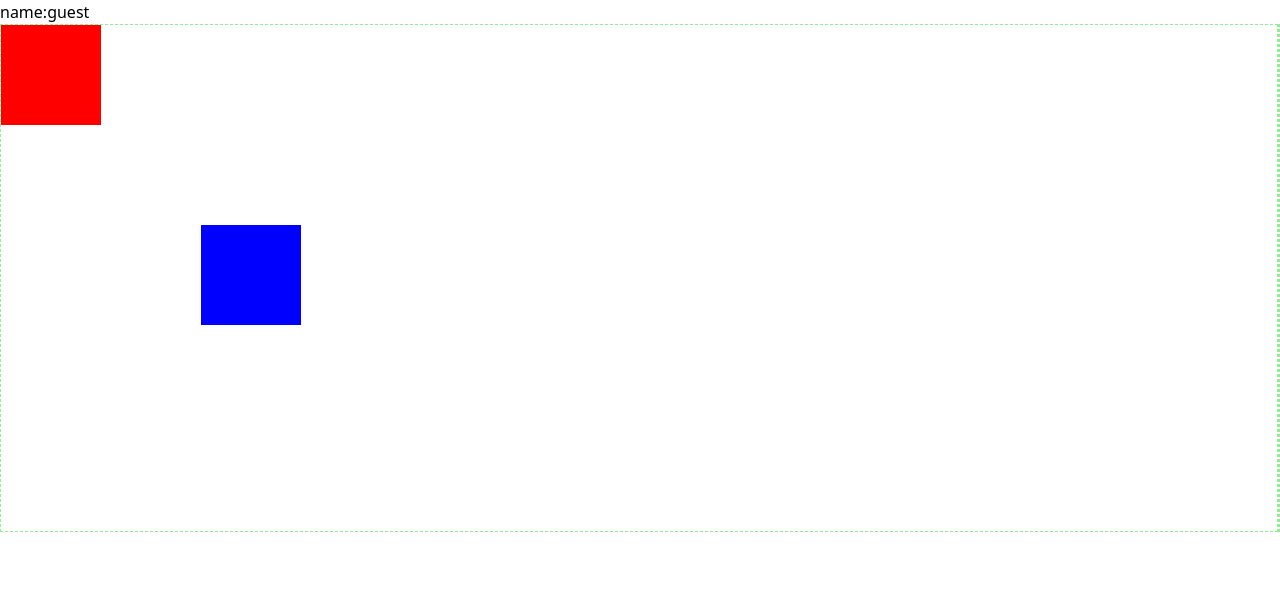
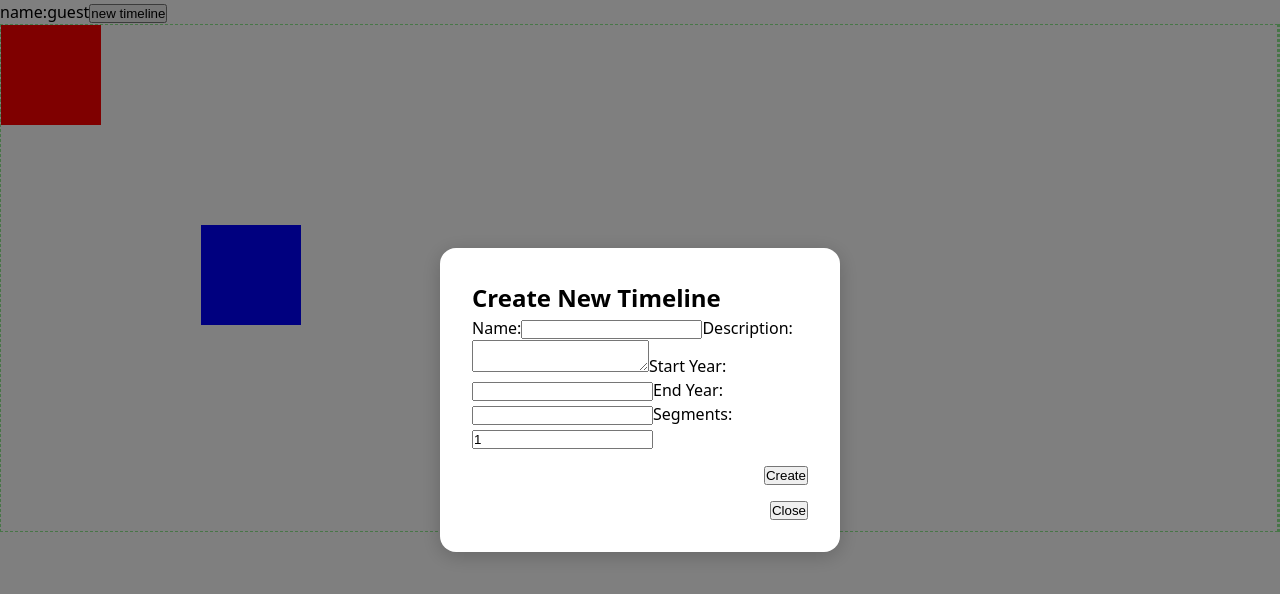
Before and after one commit to Samugcor/TFC_DAM_Samuel_Iglesias, a React (Vite) app in the folder client/react-client/: page /timeline in a window 1280 px wide. Shown: the top 594 px of the page. Built offline with nearby package versions, Linux system fonts and the light colour scheme.

Commit message:
feat: class TimeLine allows to create basic Timelines

```diff
--- a/client/react-client/src/App.jsx
+++ b/client/react-client/src/App.jsx
@@ -5,7 +5,7 @@ import LogIn from './LogIn';
 import './styles/App.css';
 import { BrowserRouter, Routes, Route, Link } from 'react-router-dom';
 import HomePage from './HomePage';
-import TimeLine from './TimeLine';
+import TimeLineEditor from './TimeLineEditor';
 
 function App() {
 
@@ -14,8 +14,8 @@ function App() {
       <Routes>
         <Route path="/" element={< LogIn/>} />
         <Route path="/home" element={< HomePage/>} />
-        <Route path='/timeline' element={<TimeLine/>} />
-        <Route path='/timeline/:timelineID' element={<TimeLine/>} />
+        <Route path='/timeline' element={<TimeLineEditor/>} />
+        <Route path='/timeline/:timelineID' element={<TimeLineEditor/>} />
       </Routes>
     </BrowserRouter>
   )
--- /dev/null
+++ b/client/react-client/src/ErrorModal.jsx
@@ -0,0 +1,9 @@
+import Modal from "./Modal";
+
+export default function ErrorModal({ message, onClose }) {
+  return (
+    <Modal title="Error" onClose={onClose}>
+      <p>{message}</p>
+    </Modal>
+  );
+}
--- /dev/null
+++ b/client/react-client/src/Modal.jsx
@@ -0,0 +1,18 @@
+import "./styles/Modal.css";
+
+export default function Modal({ title, children, onClose }) {
+  return (
+    <div className="modal-backdrop" onClick={onClose}>
+      <div
+        className="modal"
+        onClick={(e) => e.stopPropagation()} // prevent closing when clicking inside
+      >
+        {title && <h2>{title}</h2>}
+        <div className="modal-content">{children}</div>
+        <div className="modal-actions">
+          <button onClick={onClose}>Close</button>
+        </div>
+      </div>
+    </div>
+  );
+}
--- /dev/null
+++ b/client/react-client/src/NewTimeLineModal.jsx
@@ -0,0 +1,89 @@
+// ./NewTimeLineModal.jsx
+import Modal from "./Modal";
+import { useState } from "react";
+
+export default function NewTimeLineModal({ onCreate, onClose }) {
+  const [timeline, setTimeline] = useState({
+    name: "",
+    description: "",
+    anioInicio: "",
+    anioFin: "",
+    segmentos: 1,
+  });
+
+  const handleCreate = () => {
+    // Validate required fields
+    if (!timeline.name || !timeline.anioInicio || !timeline.anioFin) {
+      alert("Please fill in name, start year and end year.");
+      return;
+    }
+    // Convert years to numbers
+    const prepared = {
+      ...timeline,
+      anioInicio: Number(timeline.anioInicio),
+      anioFin: Number(timeline.anioFin),
+    };
+    onCreate(prepared);
+  };
+
+  return (
+    <Modal title="Create New Timeline" onClose={onClose}>
+      <label>
+        Name:
+        <input
+          type="text"
+          value={timeline.name}
+          onChange={(e) => setTimeline({ ...timeline, name: e.target.value })}
+        />
+      </label>
+
+      <label>
+        Description:
+        <textarea
+          value={timeline.description}
+          onChange={(e) =>
+            setTimeline({ ...timeline, description: e.target.value })
+          }
+        />
+      </label>
+
+      <label>
+        Start Year:
+        <input
+          type="number"
+          value={timeline.anioInicio}
+          onChange={(e) =>
+            setTimeline({ ...timeline, anioInicio: e.target.value })
+          }
+        />
+      </label>
+
+      <label>
+        End Year:
+        <input
+          type="number"
+          value={timeline.anioFin}
+          onChange={(e) =>
+            setTimeline({ ...timeline, anioFin: e.target.value })
+          }
+        />
+      </label>
+
+      <label>
+        Segments:
+        <input
+          type="number"
+          min="1"
+          value={timeline.segmentos}
+          onChange={(e) =>
+            setTimeline({ ...timeline, segmentos: Number(e.target.value) })
+          }
+        />
+      </label>
+
+      <div className="modal-actions">
+        <button onClick={handleCreate}>Create</button>
+      </div>
+    </Modal>
+  );
+}
--- a/client/react-client/src/TimeLine.jsx
+++ /dev/null
@@ -1,48 +0,0 @@
-import Canvas from "./Canvas";
-import './styles/TimeLine.css';
-import { useSession } from "./context/sessionContext";
-import { useEffect, useState } from "react";
-import { useParams } from "react-router-dom";
-
-export default function TimeLine() {
-    const { session } = useSession();
-    const { canvasId } = useParams(); // from /timeline/:canvasId
-    const [canvasData, setCanvasData] = useState(null);
-
-    useEffect(() => {
-        // 1️⃣ Logged-in user
-        if (session.type === "user") {
-            if (canvasId) {
-                // existing canvas → fetch from server
-                fetch(`/api/canvas/${canvasId}`)
-                  .then((res) => res.json())
-                  .then(setCanvasData)
-                  .catch(() => setCanvasData(null));
-            } else {
-                // new canvas
-                setCanvasData(null);
-            }
-        }
-
-        // 2️⃣ Guest user
-        else if (session.type === "guest") {
-            const saved = localStorage.getItem("guestCanvas");
-            if (saved) setCanvasData(JSON.parse(saved));
-            else setCanvasData(null);
-        }
-    }, [session, canvasId]);
-
-    return(
-        <div className="time-line-editor">
-            <div className="head">
-                name:{session.type}
-            </div>
-            <div className="editor-body">
-                <div className="canvas-editor">
-                    <Canvas></Canvas>
-                </div>
-                <div className="event-editor"></div>
-            </div>
-        </div>
-    );
-}
--- /dev/null
+++ b/client/react-client/src/TimeLineEditor.jsx
@@ -0,0 +1,121 @@
+import Canvas from "./Canvas";
+import './styles/TimeLineEditor.css';
+import { useSession } from "./context/sessionContext";
+import { useEffect, useState } from "react";
+import { useParams } from "react-router-dom";
+
+import NewTimeLineModal from "./NewTimeLineModal";
+import ErrorModal from "./ErrorModal";
+
+import Timeline from "./classes/TimeLine";
+
+export default function TimeLine() {
+    const { session } = useSession(); // is a guest or a logged in user?
+    const { canvasId } = useParams(); // from /timeline/:canvasId
+
+    const [canvasData, setCanvasData] = useState(null); //datos del canva
+    const [loading, setLoading] = useState(true);
+
+    const [error, setError] = useState("");
+    const [showCreateModal, setShowCreateModal] = useState(false);
+
+    //Datos de la linea temporal
+    useEffect(() => {
+        //Deppending on the tipe of user there are two places from where to retrieve the data
+        async function retrieveData() {
+            setLoading(true);//cuando empezamos una acción asincrona loading is true
+            if (session.type === "user") {//Si el usuario está loggeado
+                console.log("Usuario registrado");
+                if (canvasId) {//Si hay un id de canvas
+                    console.log("Id de canvas encontrado, vamos a tratar de recuperarlo");
+                     try {
+                      const res = await fetch(`/api/canvas/${canvasId}`);
+                      if (res.ok) {
+                        const data = await res.json();
+                        setCanvasData(data);
+                      } else {
+                        setCanvasData(null);
+                        setError(`Server error ${res.status}`);
+                      }
+                    } catch {
+                      setCanvasData(null);
+                      setError("No se ha podido conectar con el servidor");
+                    }
+                } else {
+                    console.log("No hay datos de canvas");
+                    // new canvas
+                    setCanvasData(null);
+                }
+            }
+            else if (session.type === "guest") {
+                console.log("Usuario invitado");
+                const saved = localStorage.getItem("guestCanvas");
+                if (saved){
+                    console.log("Se han recuperado datos del navegador");
+                    setCanvasData(JSON.parse(saved));
+                }
+                else{
+                    console.log("No se han encontrado daros de canvas en el navegador");
+                    setCanvasData(null);
+                }
+            }
+            setLoading(false);
+        }
+
+        retrieveData();
+    }, [session, canvasId]);
+
+    useEffect(() => {
+        //Antes de mostrar un modal comprobamos que no estamos cargando datos, que hay datos y que no ha habido un error
+        if (!loading && canvasData === null && !error) setShowCreateModal(true);
+    }, [canvasData, error, loading]);
+
+    const handleCreateTimeline = (timelineData) => {
+        try {
+            const newTimeline = new Timeline(timelineData);
+
+            if (session.type === "guest") {
+                localStorage.setItem("guestCanvas", JSON.stringify(newTimeline));
+            }
+
+            setCanvasData(newTimeline);
+            setShowCreateModal(false);
+        } catch (err) {
+            setError(err.message);
+        }
+    };
+
+
+    return(
+        <div className="time-line-editor">
+            <div className="head">
+                name:{session.type}
+                {session.type === "guest" && (
+                    <button onClick={() => setShowCreateModal(true)}>new timeline</button>
+                )}
+                {canvasData && (
+                  <div className="timeline-info">
+                    <p><strong>Timeline:</strong> {canvasData.name}</p>
+                    <p>{canvasData.description}</p>
+                    <p><em>{canvasData.anioInicio} - {canvasData.anioFin}</em></p>
+                  </div>
+                )}
+            </div>
+            <div className="editor-body">
+                <div className="canvas-editor">
+                    <Canvas></Canvas>
+                </div>
+                <div className="event-editor"></div>
+            </div>
+
+            {showCreateModal && (
+              <NewTimeLineModal
+                onCreate={handleCreateTimeline}
+                onClose={() => setShowCreateModal(false)}
+              />
+            )}
+            {error && <ErrorModal message={error} onClose={() => setError("")} />}
+
+        </div>
+    );
+}
--- /dev/null
+++ b/client/react-client/src/classes/TimeLine.js
@@ -0,0 +1,20 @@
+
+export default class Timeline {
+  constructor({ id = null, name, description = "", anioInicio, anioFin, segmentos = 1, events = [] }) {
+    if (!name || !anioInicio || !anioFin) {
+      throw new Error("Timeline requires a name, anioInicio, and anioFin");
+    }
+
+    this.id = id || Timeline.generateId();
+    this.name = name;
+    this.description = description;
+    this.anioInicio = anioInicio;
+    this.anioFin = anioFin;
+    this.segmentos = segmentos;
+    this.events = events;
+  }
+
+  static generateId() {
+    return `timeline-${Date.now()}-${Math.floor(Math.random() * 10000)}`;
+  }
+}
--- /dev/null
+++ b/client/react-client/src/styles/Modal.css
@@ -0,0 +1,28 @@
+.modal-backdrop {
+  position: fixed;
+  top: 0;
+  left: 0;
+  width: 100%;
+  height: 100%;
+  background: rgba(0, 0, 0, 0.5);
+  display: flex;
+  justify-content: center;
+  align-items: center;
+  z-index: 1000;
+}
+
+.modal {
+  background: white;
+  padding: 2rem;
+  border-radius: 1rem;
+  max-width: 400px;
+  width: 90%;
+  box-shadow: 0 4px 20px rgba(0, 0, 0, 0.2);
+}
+
+.modal-actions {
+  display: flex;
+  justify-content: flex-end;
+  gap: 1rem;
+  margin-top: 1rem;
+}
```
Also changed, not shown: client/react-client/src/styles/TimeLineEditor.css (renamed from client/react-client/src/styles/TimeLine.css).
